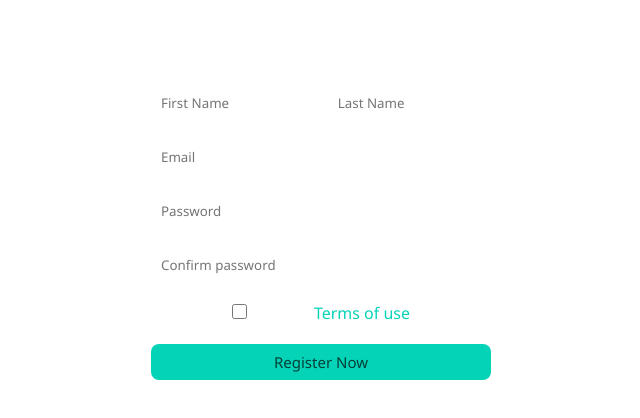
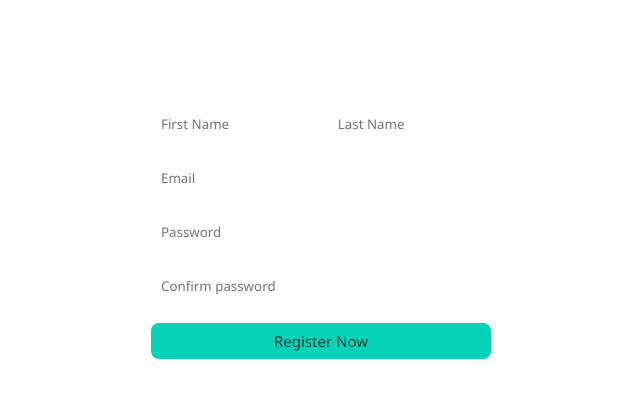
Before and after one commit to sandhiya-13/login13, a plain HTML site: page index.html in a window 1280 px wide. Shown: the part 194-612 px from the top of the page, without its empty margins (319-959 px from the left). Drawn offline with Linux system fonts and the light colour scheme.

Commit message:
Update index.html

```diff
--- a/index.html
+++ b/index.html
@@ -20,9 +20,7 @@
         <input type="email" placeholder="Email" required />
         <input type="password" placeholder="Password" required />
         <input type="password" placeholder="Confirm password" required />
-        <div class="terms">
-            <input type="checkbox" /> I accept <a href=""> Terms of use</a>
-        </div>
+
         <button> Register Now</button>
     </form>
 </body>
```
